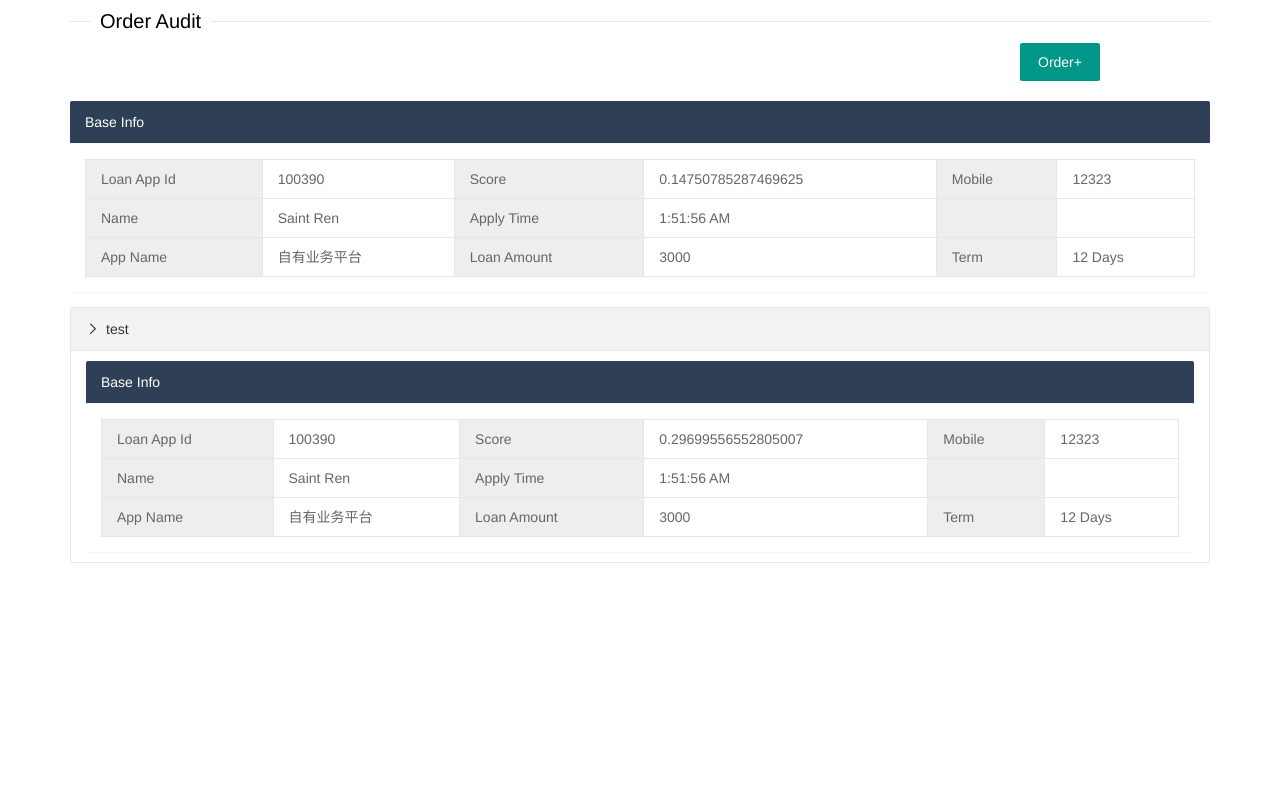
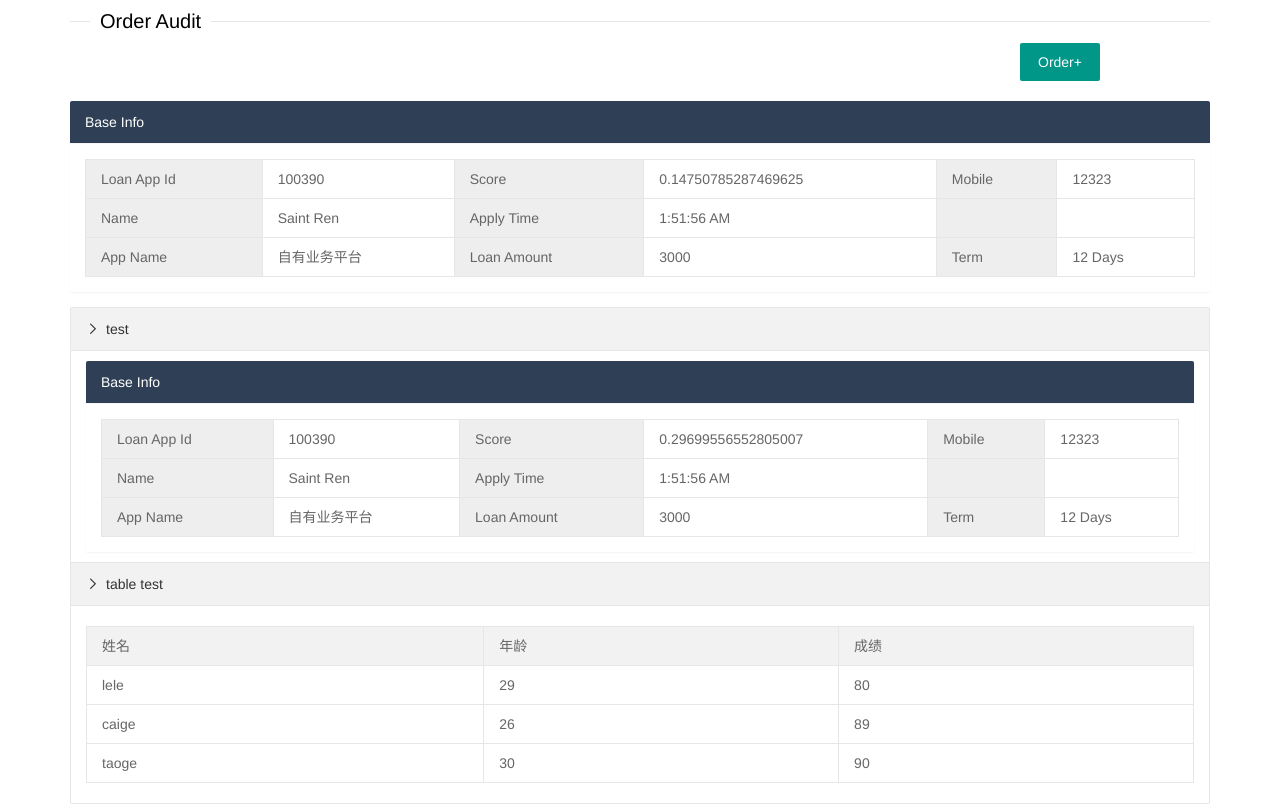
Before and after one commit to saintren/hello-world, a React (Create React App) app: page / in a window 1280 px wide. Built offline with nearby package versions, Linux system fonts and the light colour scheme.

Commit message:
add some layout comp

```diff
--- a/src/component/blacklist/OrderAudit.js
+++ b/src/component/blacklist/OrderAudit.js
@@ -5,6 +5,7 @@ import OrderFrom from '../part/OrderForm.js';
 import BaseOrderPart from '../part/BaseOrderPart';
 import Collapse from '../layout/Collapse';
 import CollapseItem from '../layout/CollapseItem';
+import Table from '../layout/Table';
 
 class OrderAudit extends React.Component {
 
@@ -19,7 +20,12 @@ class OrderAudit extends React.Component {
                 <OrderFrom title="Order Audit" btnName="Order+" />
                 <BaseOrderPart title="Base Info" />
                 <Collapse>
-                    <CollapseItem title="test" content={<BaseOrderPart title="Base Info" />}></CollapseItem>
+                    <CollapseItem title="test">
+                        <BaseOrderPart title="Base Info" />
+                    </CollapseItem>
+                    <CollapseItem title="table test">
+                        <Table head={["姓名","年龄","成绩"]} datas={[["lele",29,80],["caige",26,89],["taoge",30,90]]} />
+                    </CollapseItem>
                 </Collapse>
             </FrameworkContainer>
         );
--- a/src/component/layout/CollapseItem.js
+++ b/src/component/layout/CollapseItem.js
@@ -21,7 +21,7 @@ class CollapseItem extends React.Component {
         return (
             <div className="layui-colla-item">
                 <h2 className="layui-colla-title">{this.props.title}<i className="layui-icon layui-colla-icon" onClick={(e) => this.onToggle(e)}>{this.state.hidden?'':''}</i></h2>
-                <div className={"layui-colla-content" + (this.state.hidden?'':' layui-show')}>{this.props.content}</div>
+                <div className={"layui-colla-content" + (this.state.hidden?'':' layui-show')}>{this.props.children}</div>
             </div>
         );
     }
--- /dev/null
+++ b/src/component/layout/Panel.js
@@ -0,0 +1,22 @@
+import React from 'react';
+
+/**面板 */
+class Panel extends React.Component{
+
+    constructor(props){
+        super(props);
+    }
+
+    render(){
+        return (
+            <div className="layui-card">
+                <div className="layui-card-header layui-bg-cyan">{this.props.title}</div>
+                <div className="layui-card-body">
+                    {this.props.children}
+                </div>
+            </div>
+        );
+    }
+}
+
+export default Panel;
--- /dev/null
+++ b/src/component/layout/Table.js
@@ -0,0 +1,83 @@
+import React from 'react';
+
+/**表格布局*/
+class Table extends React.Component {
+
+    /**数据结构为{head:["",""],datas:[["",""],["",""]]} */
+    constructor(props) {
+        super(props);
+    }
+
+    getHead(){
+        const heads = this.props.head.map((item,index) =>{
+            return (<th key={index}>{item}</th>);
+        });
+        return heads;
+    }
+
+    renderRows(){
+        const rows = this.props.datas.map((element,index) => {
+            return (<tr key={index}>{this.renderRow(element)}</tr>);
+        })
+
+        return rows;
+    }
+
+    renderRow(row){
+
+        //console.log(row);
+
+        const columns = row.map((column,index) =>{
+            return (<td key={index}>{column}</td>);
+        });
+        return columns;
+    }
+
+    render() {
+        return (
+            <table className="layui-table">
+                <thead>
+                    <tr>
+                    {this.getHead()}
+                    </tr>
+                </thead>
+                <tbody>
+                    {this.renderRows()}
+                </tbody>
+            </table>
+        );
+    }
+}
+
+/**行*/
+class Row extends React.Component {
+
+    constructor(props) {
+        super(props);
+    }
+
+    renderColumns() {
+        const temp = this.props.columns.map((item) => {
+            return this.renderItem(item);
+        })
+
+        return temp;
+    }
+
+    renderItem(item) {
+
+        return (
+            <td title={item.title} key={item.title} text={item.text} />
+        );
+    }
+
+    render() {
+        return (
+            <tr>
+                {this.renderColumns()}
+            </tr>
+        );
+    }
+}
+
+export default Table;
--- a/src/component/part/BaseOrderPart.js
+++ b/src/component/part/BaseOrderPart.js
@@ -1,5 +1,6 @@
 import React from 'react';
 
+import Panel from '../layout/Panel';
 /**
  * 订单基础部分
  *
@@ -12,19 +13,15 @@ class BaseOrderPart extends React.Component {
 
     render() {
         return (
-            <div className="layui-card">
-                <div className="layui-card-header layui-bg-cyan">{this.props.title}</div>
-                <div className="layui-card-body">
-                    <table className="layui-table">
-
-                        <tbody>
-                            <Row columns={[{title:'Loan App Id', text:'100390'}, {title:'Score', text:Math.random()},{title:'Mobile',text:'12323'}]} />
-                            <Row columns={[{title:'Name', text:'Saint Ren'}, {title:'Apply Time', text:new Date().toLocaleTimeString()},{title:'',text:''}]} />
-                            <Row columns={[{title:'App Name', text:'自有业务平台'}, {title:'Loan Amount', text:'3000'},{title:'Term',text:'12 Days'}]} />
-                        </tbody>
-                    </table>
-                </div>
-            </div>
+            <Panel title={this.props.title} >
+                <table className="layui-table">
+                    <tbody>
+                        <Row columns={[{ title: 'Loan App Id', text: '100390' }, { title: 'Score', text: Math.random() }, { title: 'Mobile', text: '12323' }]} />
+                        <Row columns={[{ title: 'Name', text: 'Saint Ren' }, { title: 'Apply Time', text: new Date().toLocaleTimeString() }, { title: '', text: '' }]} />
+                        <Row columns={[{ title: 'App Name', text: '自有业务平台' }, { title: 'Loan Amount', text: '3000' }, { title: 'Term', text: '12 Days' }]} />
+                    </tbody>
+                </table>
+            </Panel>
         );
     }
 }
@@ -36,25 +33,25 @@ class Row extends React.Component {
         super(props);
     }
 
-    renderColumns(){
-        const temp = this.props.columns.map((item)=>{
+    renderColumns() {
+        const temp = this.props.columns.map((item) => {
             return this.renderItem(item);
         })
 
         return temp;
     }
 
-    renderItem(item){
+    renderItem(item) {
 
         return (
-            <Column title={item.title} key={item.title} text={item.text}/>
+            <Column title={item.title} key={item.title} text={item.text} />
         );
     }
 
     render() {
         return (
             <tr>
-               {this.renderColumns()}
+                {this.renderColumns()}
             </tr>
         );
     }
```
